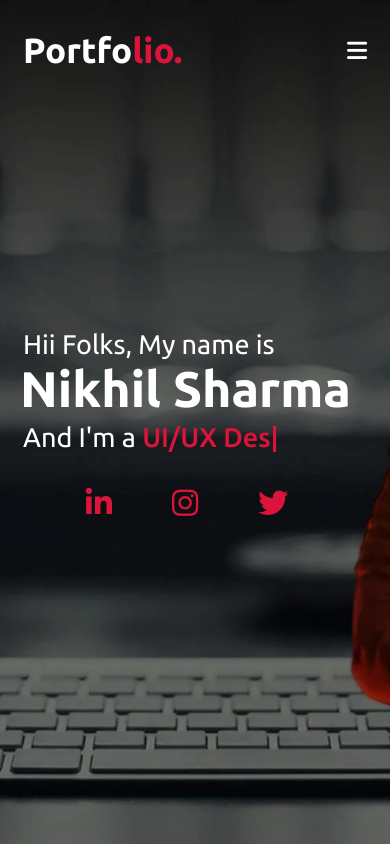
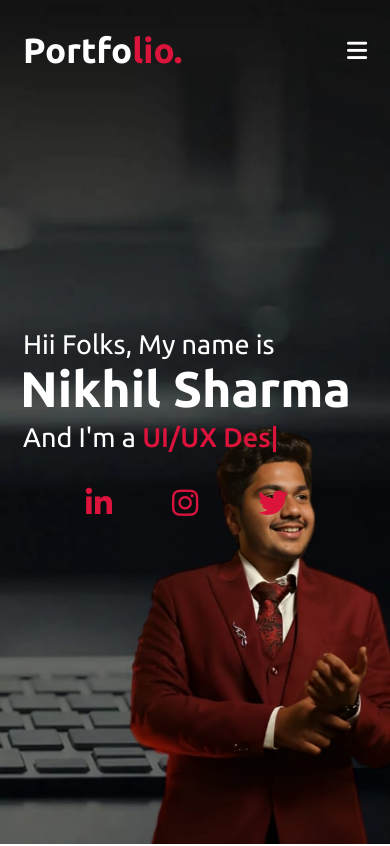
Before and after one commit to Nikhil112002/Portfolio, a plain HTML site: page index.html in a window 390 px wide. Shown: the top 846 px of the page. Drawn offline with nearby package versions, Linux system fonts and the light colour scheme.

Commit message:
responsive code

```diff
--- a/index.html
+++ b/index.html
@@ -263,7 +263,7 @@
     <footer>
 
 
-        <span>Created By <a href="">Nikhil Sharma</a>|2023 All rights reserved.</span>
+        <span>Created By <a href="">Nikhil Sharma</a>| <i class="fa-regular fa-copyright" style="color: black"></i> 2023 All rights reserved.</span>
     </footer>
     <script src="script.js"></script>
 </body>
--- a/style.css
+++ b/style.css
@@ -546,6 +546,11 @@ footer span a{
 footer span a:hover{
     text-decoration: underline;
 }
+.text-3{
+    white-space: nowrap;
+    overflow: hidden;
+    text-overflow: ellipsis;
+}
 /* responsive media query start */
 @media (max-width: 1104px) {
     .about .about-content .left img{
@@ -638,6 +643,18 @@ footer span a:hover{
     .services .serv-content .card{
         width: 100%;
     }
+    .home{
+        display: flex;
+        flex-wrap: wrap;
+        ;
+        background: url("images/mobile.jpeg") no-repeat center;
+        height: 100vh;
+        color: #fff;
+        min-height: 500px;
+        background-size: cover;
+        background-attachment: fixed;
+        font-family: 'Ubuntu', sans-serif;
+    }
 }
 @media (max-width: 500px) {
     .home .home-content .text-2{
```
Also changed, not shown: images/mobile.jpeg (added).
